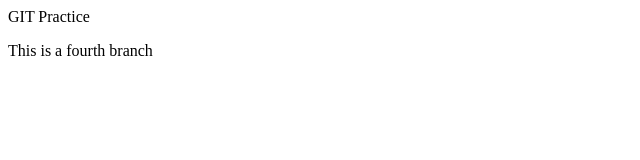
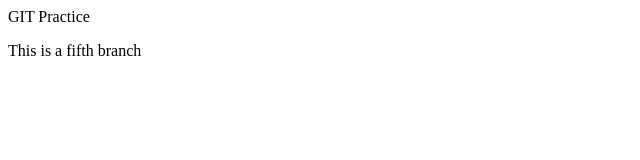
Before and after one commit to sivakumar123456789/git-basic-tutorials, a plain HTML site: page index.html in a window 1280 px wide. Shown: the full height of the page, 0-640 px from the left. Drawn offline with Linux system fonts and the light colour scheme.

Commit message:
Update index.html
change

```diff
--- a/index.html
+++ b/index.html
@@ -6,6 +6,6 @@
 	</head>
 	<body>
 		<p>GIT Practice</p>
-		<p>This is a fourth branch</p>
+		<p>This is a fifth branch</p>
 	</body>
 </html>
```
